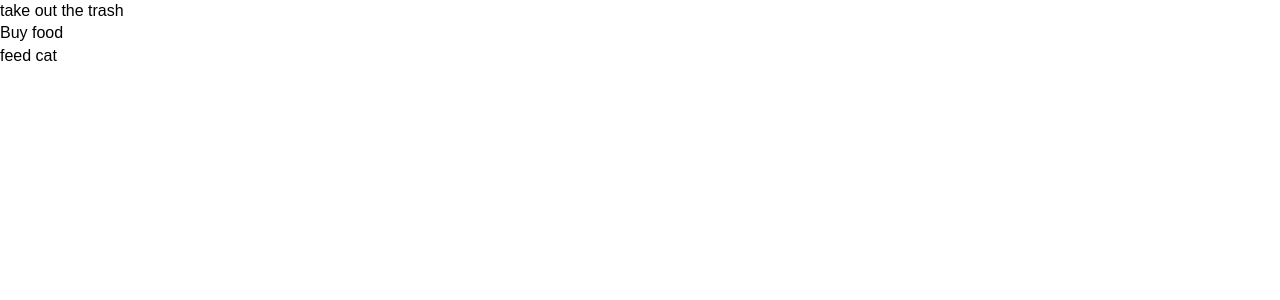
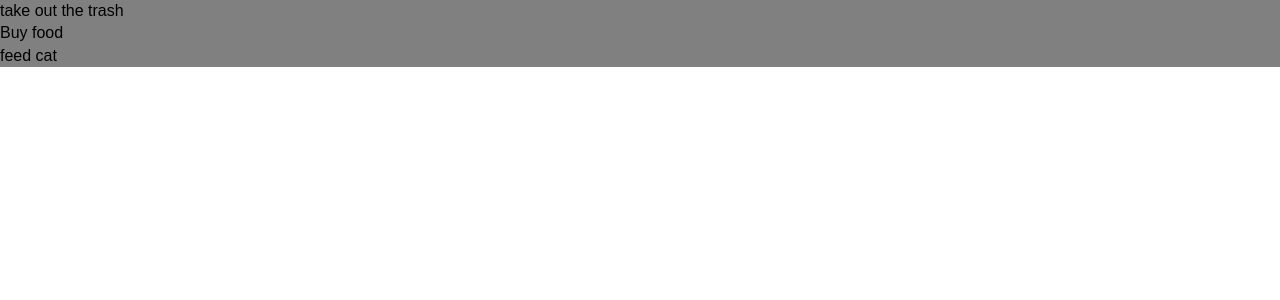
Before and after one commit to SidKandasamy/Todo_react, a React (Create React App) app: page / in a window 1280 px wide. Shown: the top 300 px of the page. Built offline with nearby package versions, Linux system fonts and the light colour scheme; the HTML template or start-up script is replaced by a standard one.

Commit message:
inline css works

```diff
--- a/src/components/TodoItem.js
+++ b/src/components/TodoItem.js
@@ -4,7 +4,7 @@ import React, { Component } from 'react'
 export class TodoItem extends Component {
     render() {
         return (
-            <div>
+            <div style={{backgroundColor: 'grey'}}>
                 <p>{this.props.todo.title}</p>
             </div>
         )
```
